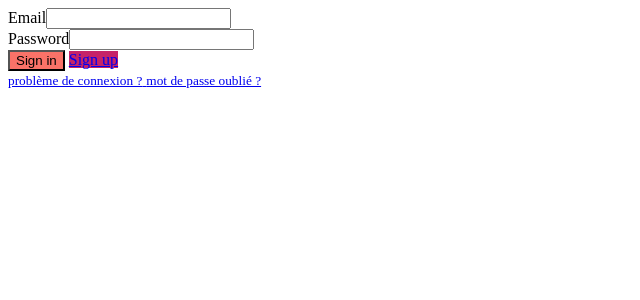
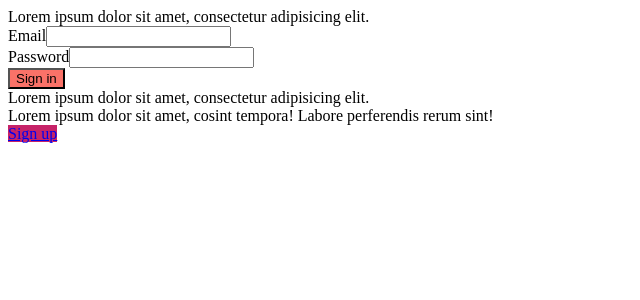
Before and after one commit to ivan-commits/StarterSymfony, a Symfony app: template app/templates/security/login.html.twig in a window 1280 px wide. Shown: the top 300 px of the page, without its empty margins (0-640 px from the left). Run offline with Twig, Linux system fonts and the light colour scheme; the template is opened without the code that fills it, so the values that code supplies are empty; form fields are guessed from the names that the template uses; some libraries are stand-ins or nearby versions.

Commit message:
wip design login

```diff
--- a/app/assets/styles/app.scss
+++ b/app/assets/styles/app.scss
@@ -16,5 +16,6 @@ html,body{
 }
 
 body {
-    //background: url("../images/circle-scatter-haikei.svg") no-repeat ;
+    //background: url("../images/login_wave.svg") no-repeat;
+    //background-size: cover;
 }
--- a/app/assets/styles/helper/_variables.scss
+++ b/app/assets/styles/helper/_variables.scss
@@ -1 +1,3 @@
 $footer_bg : rgba(0, 0, 0, 0.1);
+$orange: #fbae3c;
+$dark1: rgba(9, 9, 9, 0.24);
--- a/app/src/Form/LoginFormType.php
+++ b/app/src/Form/LoginFormType.php
@@ -17,7 +17,7 @@ class LoginFormType extends AbstractType
         $builder
             ->add('email',null,[
                 'attr' => ['autocomplete' => 'email'],
-                'label' =>'Email',
+                'label' =>'Email Address',
             ])
             ->add('password', PasswordType::class, [
                 'label'=> 'Password',
--- a/app/templates/base.html.twig
+++ b/app/templates/base.html.twig
@@ -11,8 +11,6 @@
 
     <body>
         {% block body %}{% endblock %}
-
-        {% block footer %}{% endblock %}
     </body>
 
     {% block javascripts %}
--- a/app/templates/security/login.html.twig
+++ b/app/templates/security/login.html.twig
@@ -8,35 +8,42 @@
 {% endblock %}
 
 {% block body %}
-
     {% include 'components/_message_flash.html.twig' %}
 
-        <div class="row d-flex justify-content-center loginForm">
-            <div class="block-form col-8">
-
+    <div class="top">
+        <div class="loginForm">
+            <div class="row d-flex justify-content-center">
+                <div class="block-form signin col-lg-3 col-md-6 col-5">
+                    <div class="row header">
+                        <div class="col-12">Lorem ipsum dolor sit amet, consectetur adipisicing elit.</div>
+                    </div>
+                    <div class="row content">
+                        <div class="col-12">
                             {{ form_start(loginForm) }}
                             {{ form_row(loginForm.email) }}
                             {{ form_row(loginForm.password) }}
-
                             <input type="hidden" name="_csrf_token" value="{{ csrf_token('authenticate') }}">
-
                             <div class="row d-flex justify-content-center">
-                    <button class="btn btn-sm btn-primary mx-1 my-2" type="submit" style="  background: #FA7268;">Sign in</button>
-                    <a class="btn btn-sm btn-success mx-1 my-2" href="{{path('app_register')}}" style="background: #C62368">Sign up</a>
+                                <button class="col-6 btn btn-sm btn-primary" type="submit" style="  background: #FA7268;">Sign in</button>
+                            </div>
+                            {{ form_end(loginForm) }}
+                        </div>
+                    </div>
+                </div>
+                <div class="block-form signup col-lg-2 col-md-5 col-4">
+                    <div class="row header">
+                        <div class="col-12">Lorem ipsum dolor sit amet, consectetur adipisicing elit.</div>
+                    </div>
+                    <div class="row content">
+                        <div class="col-12">Lorem ipsum dolor sit amet, cosint tempora! Labore perferendis rerum sint!</div>
+                    </div>
+                    <div class="row d-flex justify-content-center">
+                        <a class="col-8 btn btn btn-sm btn-primary" href="{{path('app_register')}}" style="background: #C62368">Sign up</a>
+                    </div>
+                </div>
+            </div>
+        </div>
     </div>
 
-                <div class="row">
-                    <a class="col-12 text-center p-0" href="{{path('app_resend_confirmation_email')}}">
-                        <small class="text-muted">problème de connexion ?</small>
-                    </a>
-                    <a class="col-12 text-center p-0" href="{{path('app_forgot_password')}}">
-                        <small class="text-muted">mot de passe oublié ?</small>
-                    </a>
-                </div>
-
-                {{ form_end(loginForm) }}
-
-            </div>
-
-        </div>
+    <div class="bot"></div>
 {% endblock %}
```
Also changed, not shown: app/assets/styles/layout/_footer.scss (deleted, +0 -9 lines), app/assets/styles/layout/_login.scss (+80 -16 lines), app/assets/images/blob-haikei.svg (added), app/assets/images/blob-scene-haikei.svg (added), app/assets/images/blurry-gradient-haikei.svg (added), app/assets/images/circle-scatter-haikei.svg (deleted), app/assets/images/layered-waves-haikei.svg, app/assets/images/layered-waves-haikei1.svg (added). Lines whose indentation alone changed are shown as unchanged.
